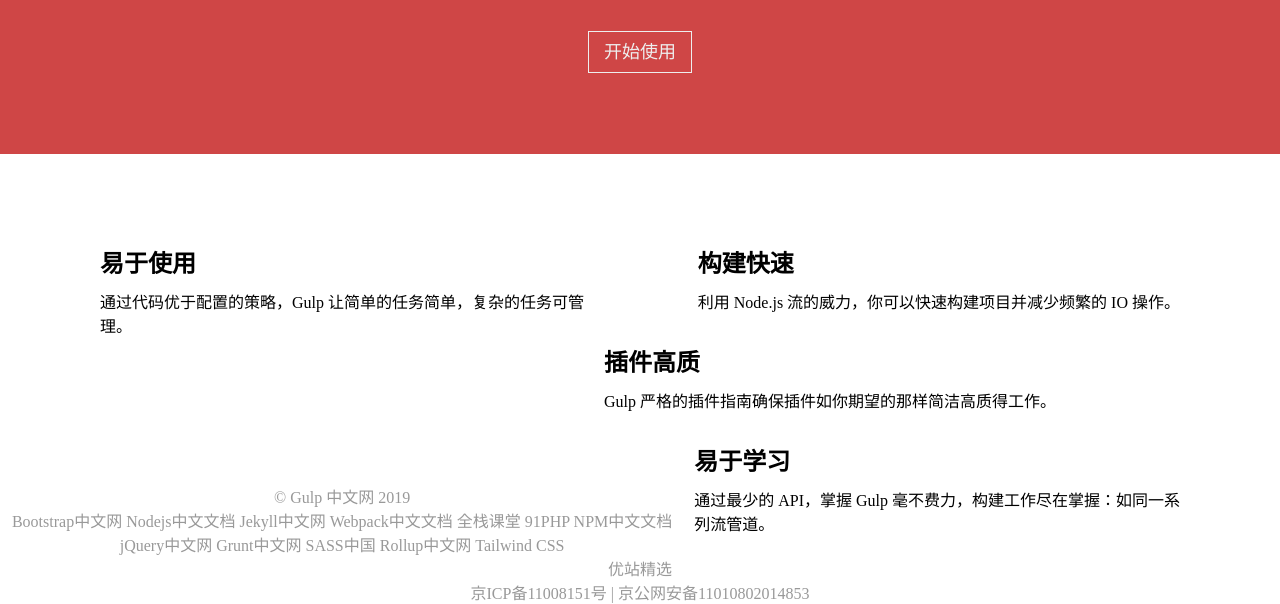
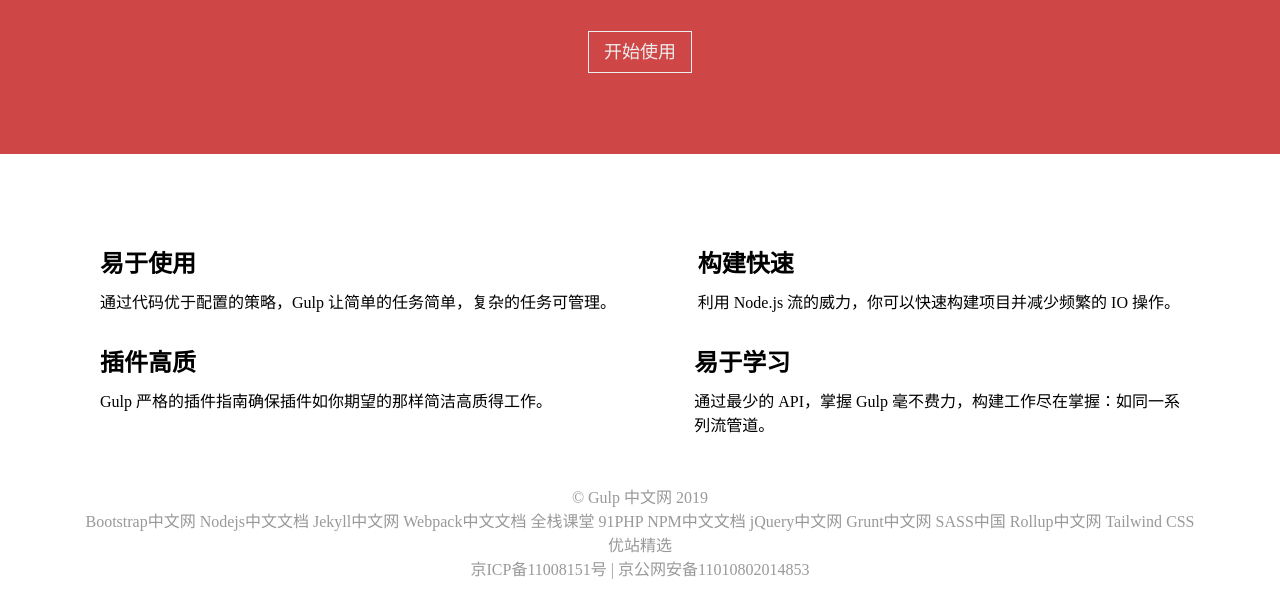
Before and after one commit to xuxiaoyuan-42/project1, a plain HTML site: page index.html in a window 1280 px wide. Shown: the part 276-880 px from the top of the page. After the commit the page ends 856 px from the top, so only its background shows below. Drawn offline with Linux system fonts and the light colour scheme.

Commit message:
Update index.html

```diff
--- a/index.html
+++ b/index.html
@@ -27,7 +27,7 @@
 <div class="main">
 	<div class="box1">
     	<h2>易于使用</h2>
-        <p>通过代码优于配置的策略，Gulp 让简单的任务简单，复杂的任务可管<br />理。</p>
+        <p>通过代码优于配置的策略，Gulp 让简单的任务简单，复杂的任务可管理。</p>
     </div>
 
     <div class="box2">
```
